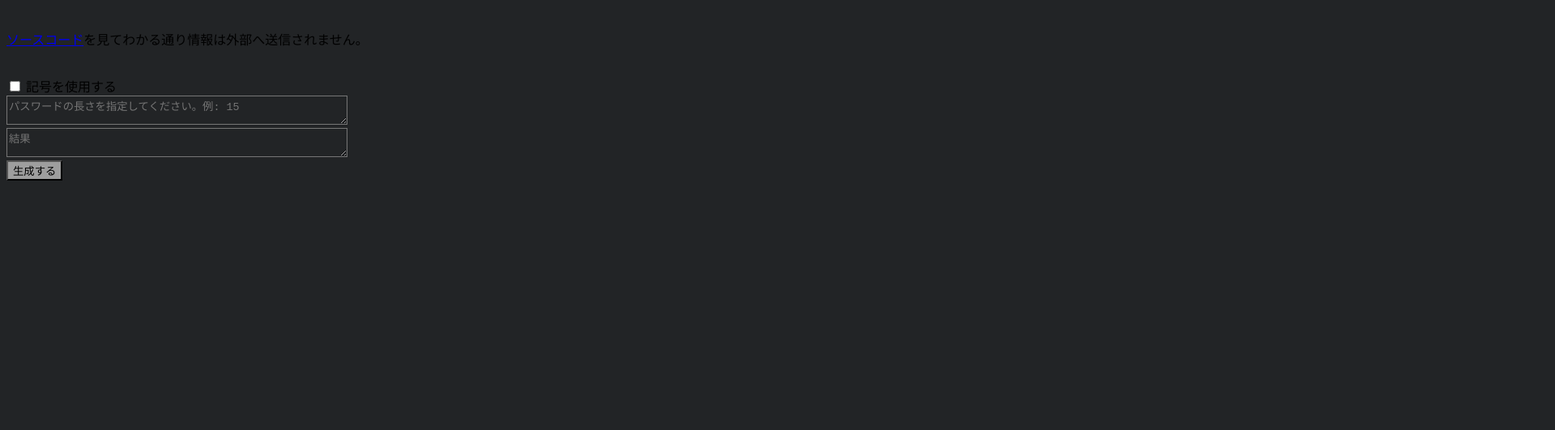
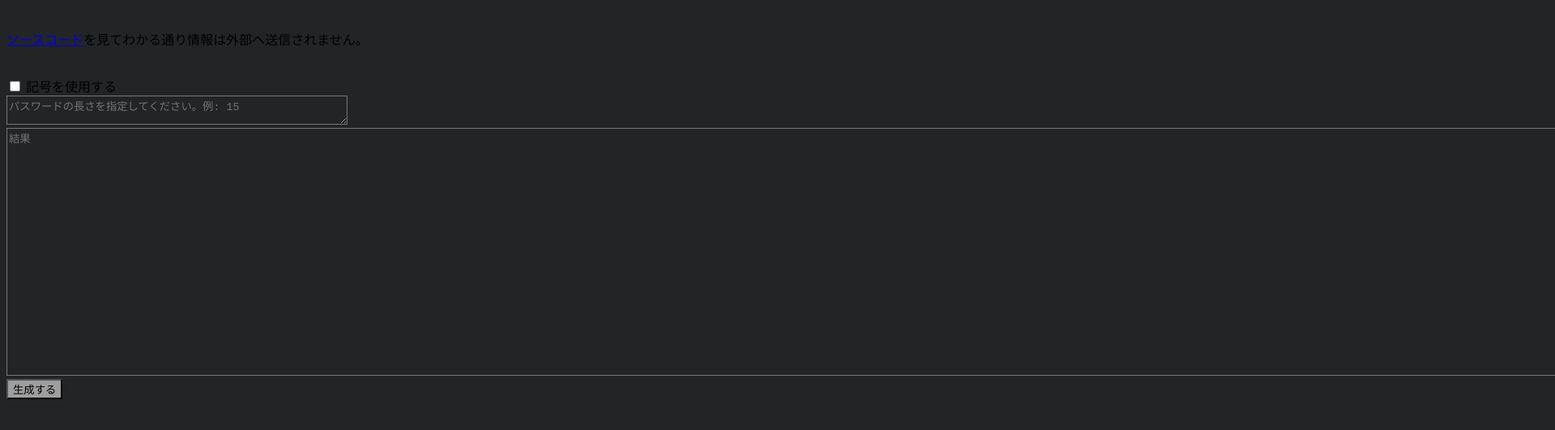
Before and after one commit to k239i/password-generator, a plain HTML site: page index.html in a window 1280 px wide. Shown: the part 87-618 px from the top of the page at 81% size, 1920 px wide, since content can reach past the window. Drawn offline with Linux system fonts and the light colour scheme; grey boxes are pictures that could not be loaded.

Commit message:
Update index.html

```diff
--- a/index.html
+++ b/index.html
@@ -16,7 +16,7 @@
   <br>
   <input type="checkbox" name="useSymbol" id="useSymbol" value="useSymbol"> 記号を使用する <br>
   <textarea name="length" id="length" placeholder="パスワードの長さを指定してください。例: 15" cols="50" rows=2 maxlength="32"></textarea><br>
-  <textarea readonly id="output" name="output" placeholder="結果" cols="50" rows=2></textarea><br>
+  <textarea readonly id="output" name="output" placeholder="結果" cols="500" rows=20></textarea><br>
   <input type="button" value="生成する" onclick="generate()">
 </body>
 </html>
```
